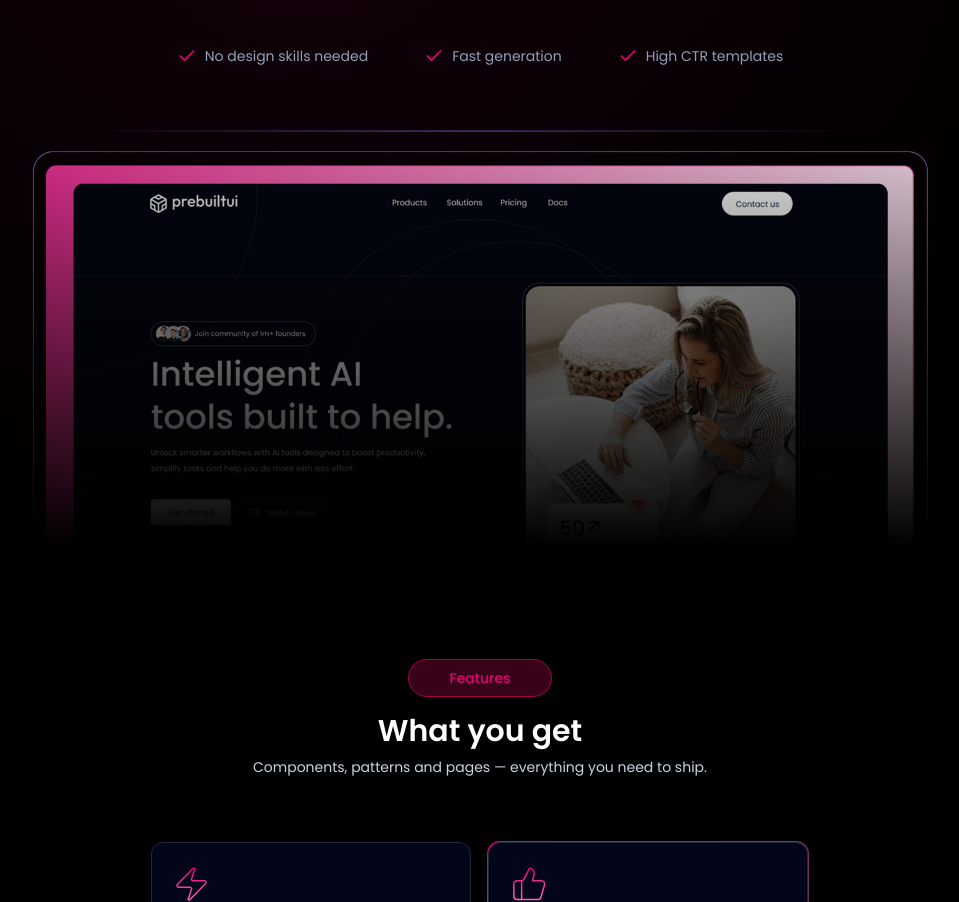
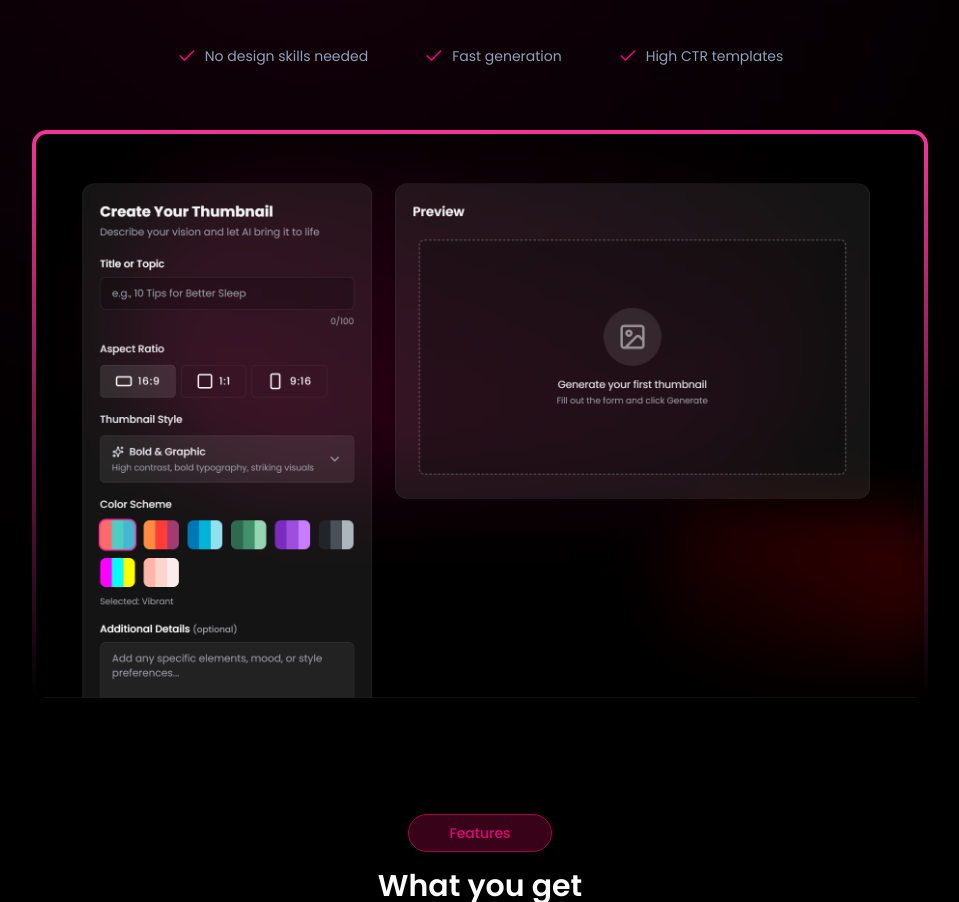
Before and after one commit to anshgautam-github/AI-Thumbnail-Generator, a React (Vite) app in the folder client/: page / in a window 1280 px wide. Shown: the part 526-1428 px from the top of the page, without its empty margins (160-1119 px from the left). Built offline with nearby package versions, Linux system fonts and the light colour scheme.

Commit message:
hero img updated

```diff
--- a/client/src/components/TiltImage.tsx
+++ b/client/src/components/TiltImage.tsx
@@ -52,8 +52,8 @@ export default function TiltedImage({ rotateAmplitude = 3, }) {
             transition={{ type: "spring", stiffness: 320, damping: 70, mass: 1 }}
         >
             <motion.div className="relative transform-3d w-full max-w-4xl" style={{ rotateX, rotateY }} >
-                <motion.img src="/assets/hero-section-showcase.png"
-                    className="w-full rounded-[15px] will-change-transform transform-[translateZ(0)]"
+                <motion.img src="/hero_img.png"
+                    className="broderb bg-linear-180 from-pink-500 to-tranparent p-1 w-full rounded-[15px] will-change-transform transform-[translateZ(0)]"
                     alt="hero section showcase"
                 />
             </motion.div>
```
